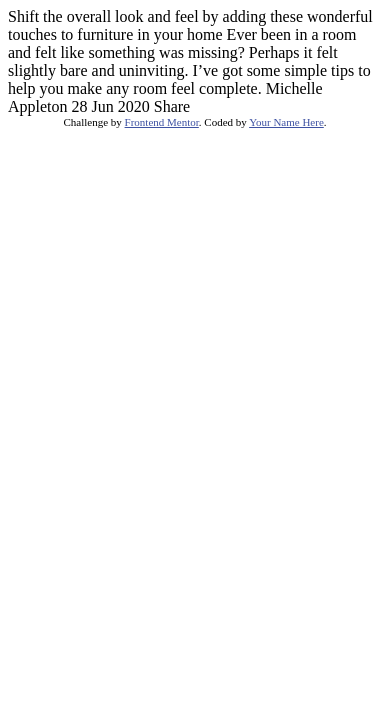
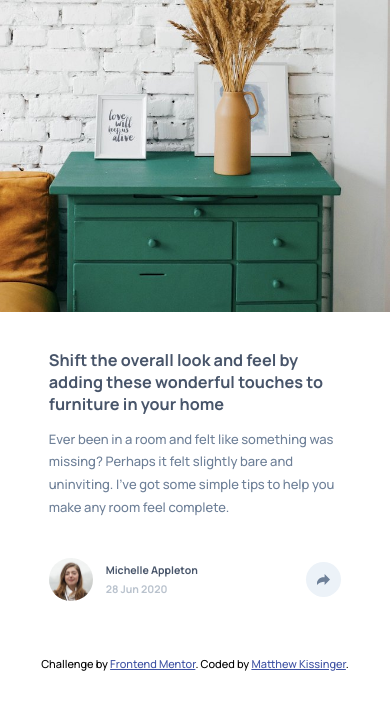
Before and after one commit to MatthewKissinger/Frontend-Mentor---Article-Preview-Challenge, a plain HTML site: page index.html in a window 390 px wide. Drawn offline with Linux system fonts and the light colour scheme.

Commit message:
Updated with mobile first design structure

```diff
--- a/index.html
+++ b/index.html
@@ -5,32 +5,62 @@
   <meta name="viewport" content="width=device-width, initial-scale=1.0"> <!-- displays site properly based on user's device -->
 
   <link rel="icon" type="image/png" sizes="32x32" href="./images/favicon-32x32.png">
-
+  <!-- Google fonts Manrope -->
+  <link href="https://fonts.googleapis.com/css2?family=Manrope:wght@500;700&display=swap" rel="stylesheet">
+  <link rel="stylesheet" href="style.css">
   <title>Frontend Mentor | Article preview component</title>
 
-  <!-- Feel free to remove these styles or customise in your own stylesheet 👍 -->
-  <style>
-    .attribution { font-size: 11px; text-align: center; }
-    .attribution a { color: hsl(228, 45%, 44%); }
-  </style>
 </head>
 <body>
 
+
+    <img class="content--image" src="images/drawers.jpg" alt="green dresser">
+
+
+  <div class="container">
+    <div class="content">
+      <h1 class="content--title">
         Shift the overall look and feel by adding these wonderful
         touches to furniture in your home
+      </h1>
 
+      <p class="content--paragraph">
         Ever been in a room and felt like something was missing? Perhaps
         it felt slightly bare and uninviting. I’ve got some simple tips
         to help you make any room feel complete.
+      </p>
+    </div>
+  </div>
 
+    <div class="container">
+      <div class="avatar row">
+
+        <img class="avatar--picture" src="images/avatar-michelle.jpg" alt="picture of avatar Michelle brunette female">
+
+        <div class="avatar--info">
+          <h2 class="avatar--name">
             Michelle Appleton
+          </h2>
+          <h2 class="avatar--postdate">
             28 Jun 2020
+          </h2>
+        </div>
 
-  Share
+        <div class="avatar--background row">
+          <img class="avatar--share" src="images/icon-share.svg" alt="share arrow icon">
+        </div>
+
+      </div>
+    </div>
+
+
+
+
+
 
   <div class="attribution">
     Challenge by <a href="https://www.frontendmentor.io?ref=challenge" target="_blank">Frontend Mentor</a>.
-    Coded by <a href="#">Your Name Here</a>.
+    Coded by <a href="#">Matthew Kissinger</a>.
   </div>
 </body>
 </html>
--- /dev/null
+++ b/style.css
@@ -0,0 +1,136 @@
+/* Google font Manrop weights: 500 and 700
+font-family: 'Manrope', sans-serif; */
+
+html {
+    font-size: 13px;
+}
+
+body {
+    margin: 0;
+    font-family: 'Manrope', sans-serif;
+    font-weight: 500;
+}
+
+img {
+    width: 100%;
+    height: auto;
+}
+
+.content {
+    font-size: 1rem;
+    margin-top: 2.5em;
+}
+
+.content--image {
+    min-height: 40%;
+}
+
+.content--title {
+    color: hsl(217, 19%, 35%);
+    font-size: 1.25rem;
+    font-weight: 700;
+}
+
+.content--paragraph {
+    color: hsl(214, 17%, 51%);
+    line-height: 1.75em;
+    text-align: left;
+    font-size: 1rem;
+}
+
+.avatar--info {
+    /* border: 2px solid red; */
+    flex-grow: 1;
+    margin: 0 auto;
+    padding-left: 1em;
+}
+
+
+.avatar--name {
+    font-size: .8125em;
+    color: hsl(217, 19%, 35%);
+    padding: 0;
+    margin: 0;
+    margin-bottom: .5em;
+}
+
+.avatar--postdate {
+    font-size: .8125em;
+    color: hsla(214, 17%, 51%, 0.479);
+    padding: 0;
+    margin: 0;
+}
+
+.avatar--background {
+    background-color: hsl(210, 46%, 95%);
+    height: 2.75em;
+    width: 2.75em;
+    border-radius: 50%;
+    justify-content: center;
+    align-items: center;
+}
+
+.avatar--share {
+    width: 1em;
+    background-color: hsl(210, 46%, 95%);
+    position: absolute;
+}
+
+.avatar--picture {
+    border-radius: 100%;
+    width: 15%;
+    height: 15%;
+}
+
+.container {
+    width: 75%;
+    margin: 0 auto;
+}
+
+.row {
+    display: flex;
+}
+
+.avatar {
+    justify-content: space-between;
+    align-items: center;
+    margin-top: 3em;
+    font-size: 1rem;
+}
+
+.attribution {
+    font-size: 11px;
+    text-align: center;
+    margin-top: 5em;
+}
+
+.attribution a {
+    color: hsl(228, 45%, 44%);
+}
+
+@media (min-width: 600px) {
+
+    html {
+        font-size: 16px;
+    }
+
+    .content--image {
+        display: block;
+        width: 80%;
+        margin: 0 auto;
+        margin-top: 3em;
+        border-radius: 2em;
+    }
+
+    .avatar--info {
+        margin-right: 45%;
+    }
+
+}
+
+@media (min-width: 900px) {
+
+    html {
+        font-size: 20px;
+    }
+}
```
Lines whose indentation alone changed are shown as unchanged.
